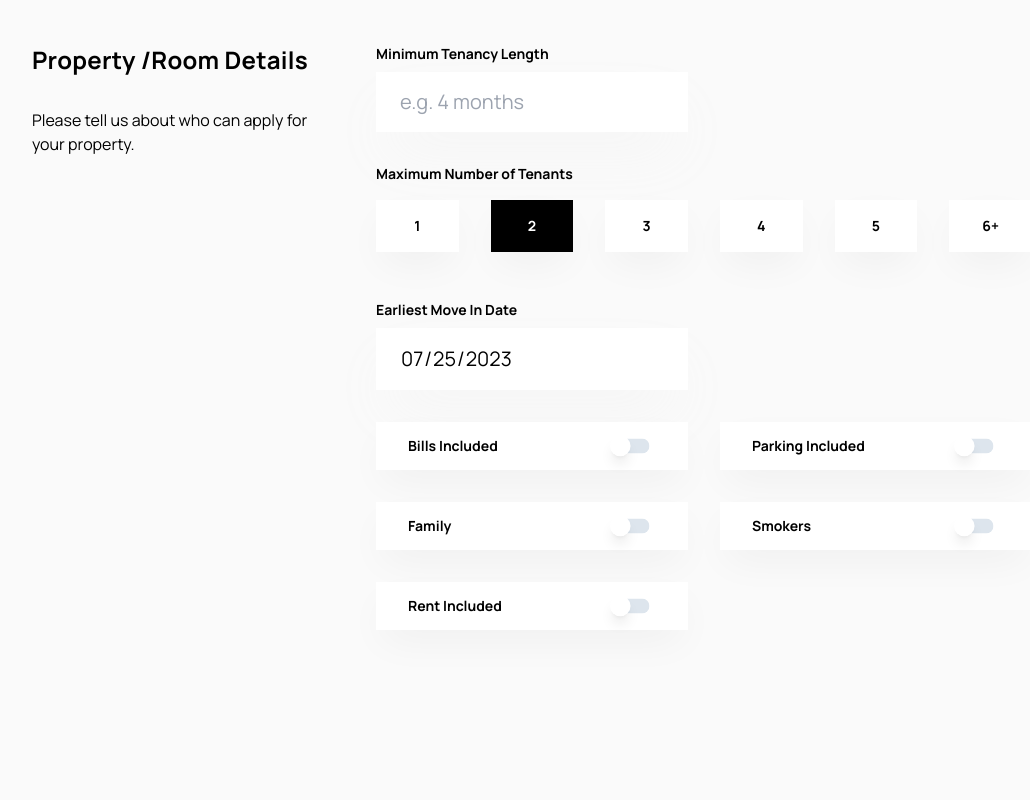
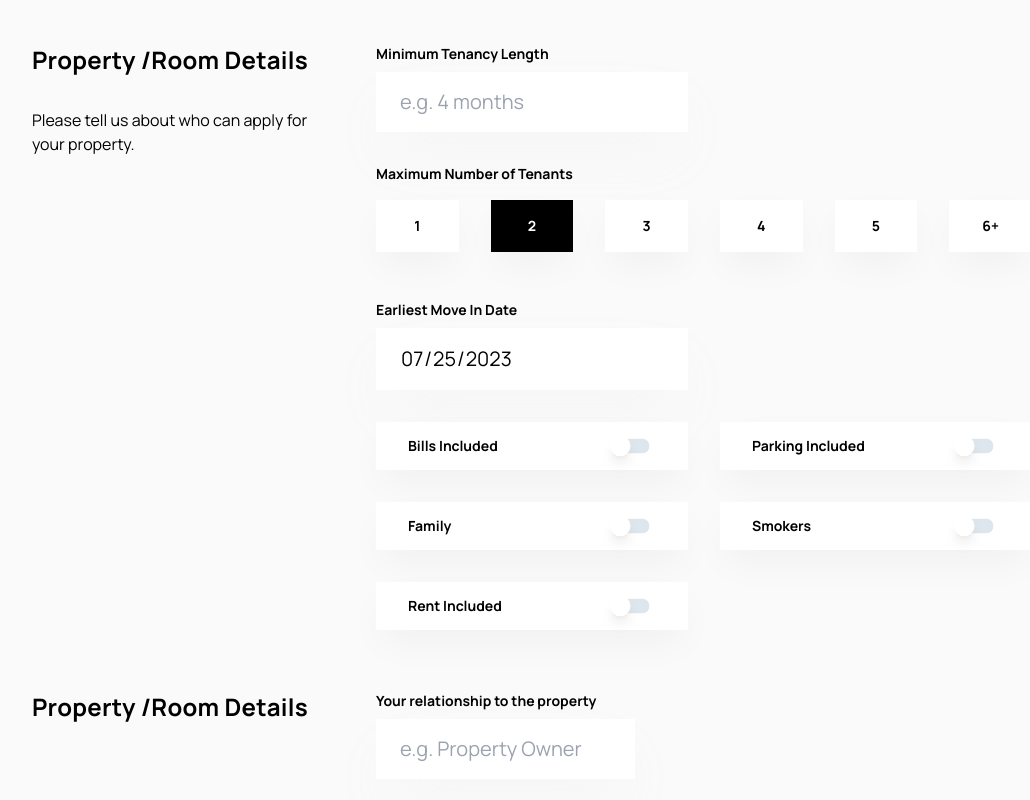
Before and after one commit to HabibMollah/faz-studio-task, a Next.js app: page / in a window 1280 px wide. Shown: the part 2670-3470 px from the top of the page, without its empty margins (16-1046 px from the left). Before the commit the page ends 3413 px from the top, so only its background shows below. Built offline with nearby package versions, Linux system fonts and the light colour scheme.

Commit message:
add RelationshipToTheProperty section

```diff
--- /dev/null
+++ b/components/Form/RelationshipToTheProperty.tsx
@@ -0,0 +1,19 @@
+import Input from "./Input";
+
+export default function RelationshipToTheProperty() {
+  return (
+    <div className="flex flex-col gap-8 pb-[61px] lg:flex-row">
+      <h2 className="min-w-[312px] text-2xl font-bold tracking-[0.24px]">
+        Property /Room Details
+      </h2>
+      <div className="grid w-full grid-cols-1 gap-8 sm:grid-cols-3">
+        <Input
+          className="shadow-[0px_28px_55px_-16px_#d3d4d42b]"
+          label="Your relationship to the property"
+          type="text"
+          placeholder="e.g. Property Owner"
+        />
+      </div>
+    </div>
+  );
+}
--- a/components/Form/index.tsx
+++ b/components/Form/index.tsx
@@ -4,6 +4,7 @@ import Preferences from "./Preferences";
 import PropertyDescription from "./PropertyDescription";
 import PropertyRent from "./PropertyRent";
 import PropertyRoomDetails from "./PropertyRoomDetails";
+import RelationshipToTheProperty from "./RelationshipToTheProperty";
 import YoutubeURL from "./YoutubeURL";
 
 export default function Form() {
@@ -17,6 +18,7 @@ export default function Form() {
         <PropertyRent />
         <PropertyDescription />
         <Preferences />
+        <RelationshipToTheProperty />
       </form>
     </section>
   );
```
